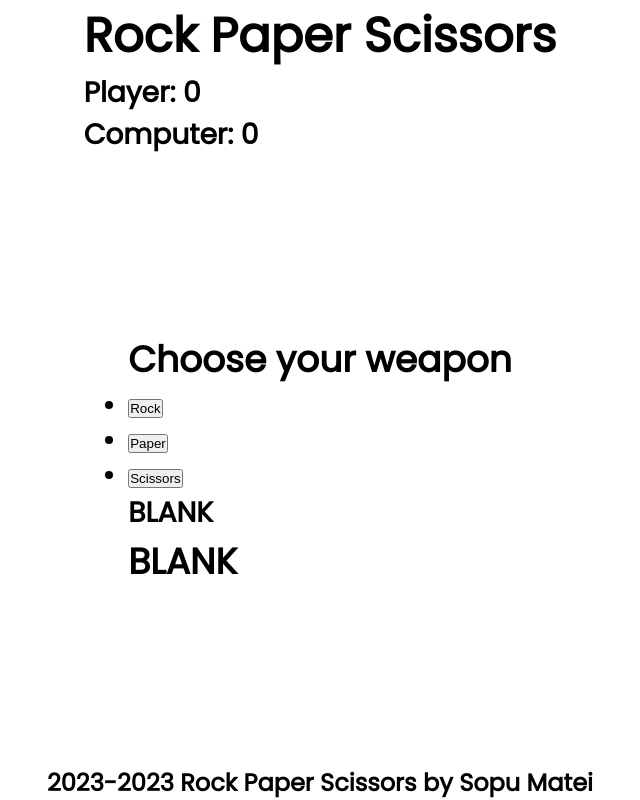
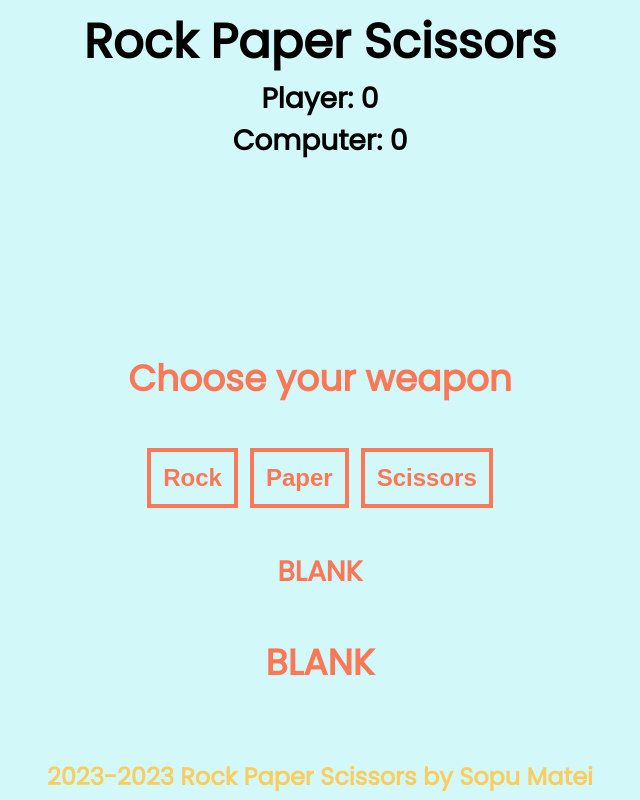
Before and after one commit to sopumatei/Rock_Paper_Scissors, a plain HTML site: page index.html in a window 1280 px wide. Shown: the whole page, without its empty margins (320-960 px from the left). Drawn offline with Linux system fonts and the light colour scheme.

Commit message:
Style all of the main parts in index.html

```diff
--- a/style.css
+++ b/style.css
@@ -22,4 +22,83 @@ body {
     align-items: center;
     gap: 1rem;
     min-height: 100vh;
+
+    text-align: center;
+    padding: 0.25em 0.5em;
+
+    background-color: #d2f8f9;
 }
+
+button {
+    font-size: inherit;
+    font-weight: bold;
+    padding: 0.5em;
+
+    background-color: #d2f8f9;
+    border: 4px solid #fb7756;
+    color: #fb7756;
+    transition: all 0.1s linear;
+}
+
+button:hover {
+    border-color: #facd60;
+    color: #facd60;
+}
+
+button:active {
+    transform: scale(0.96);
+}
+
+/* HEADER SECTION */
+header {
+    display: flex;
+    flex-flow: column nowrap;
+    align-items: center;
+}
+
+#header-title {
+    color: #fb7756;
+}
+
+#score-container {
+    width: 100%;
+    /* background-color: aquamarine; */
+    display: flex;
+    flex-wrap: nowrap;
+    justify-content: space-between;
+    color: #facd60;
+}
+
+/* GAME SECTION */
+main {
+    margin-top: 5rem;
+    flex: 0.5;
+    /* background-color: aqua; */
+
+    display: flex;
+    justify-content: space-around;
+    align-items: center;
+    flex-flow: column nowrap;
+    gap: 1rem;
+}
+
+main h2, main h3 {
+    color: #fb7756;
+}
+
+#game-header {
+    color: #fb7756;
+}
+
+/* GAME OPTIONS */
+#game-options-list {
+    display: flex;
+    gap: 0.5em;
+
+    list-style: none;
+}
+
+/* FOOTER SECTION */
+footer {
+    color: #facd60;
+}
```
